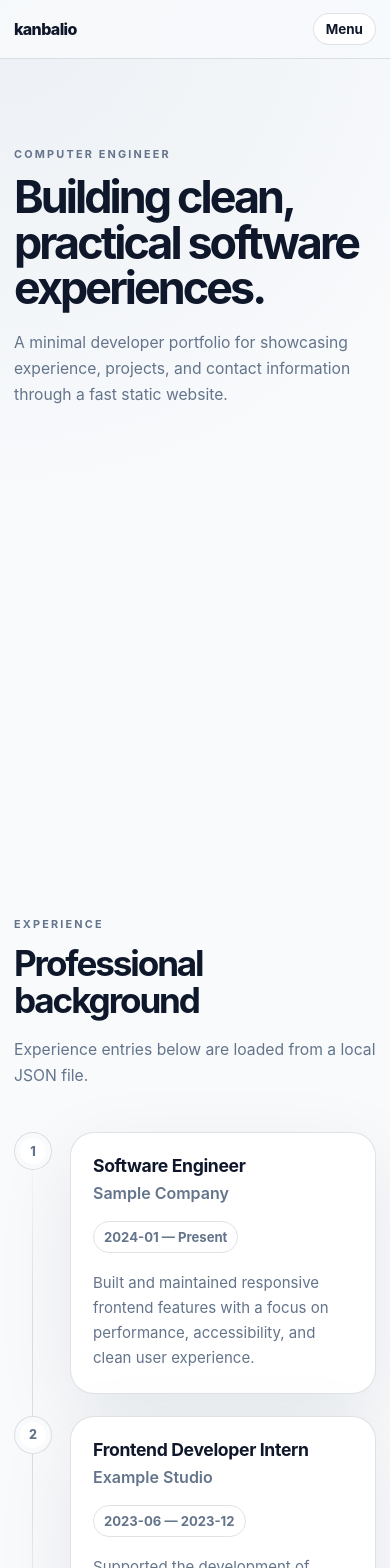
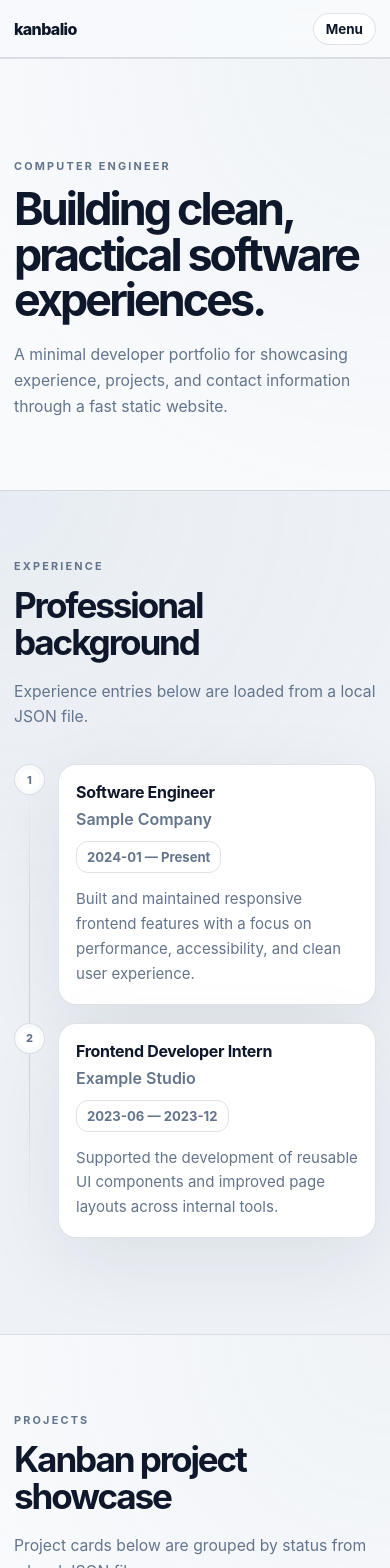
Before and after one commit to pjpangilinan/kanbalio, a React (Vite) app: page / in a window 390 px wide. Shown: the top 1568 px of the page. Built offline with nearby package versions, Linux system fonts and the light colour scheme.

Commit message:
Fixed scrolling for both desktop and mobile

```diff
--- a/src/App.css
+++ b/src/App.css
@@ -3,7 +3,9 @@
     Inter, ui-sans-serif, system-ui, -apple-system, BlinkMacSystemFont, "Segoe UI",
     sans-serif;
   color-scheme: dark;
+
   --background: #0b0f17;
+  --background-alt: #0f1522;
   --surface: #111827;
   --surface-soft: #172033;
   --text: #f8fafc;
@@ -11,11 +13,16 @@
   --border: rgba(148, 163, 184, 0.18);
   --accent: #e2e8f0;
   --shadow: 0 24px 80px rgba(0, 0, 0, 0.28);
+
+  --header-height: 72px;
+  --content-gap-after-header: 30px;
 }
 
 :root[data-theme='light'] {
   color-scheme: light;
+
   --background: #f8fafc;
+  --background-alt: #eef2f7;
   --surface: #ffffff;
   --surface-soft: #f1f5f9;
   --text: #0f172a;
@@ -31,7 +38,7 @@
 
 html {
   scroll-behavior: smooth;
-  scroll-padding-top: 88px;
+  scroll-padding-top: 0;
 }
 
 body {
@@ -64,16 +71,17 @@ button {
 .site-header {
   position: sticky;
   top: 0;
-  z-index: 20;
+  z-index: 100;
+  height: var(--header-height);
   border-bottom: 1px solid var(--border);
-  background: color-mix(in srgb, var(--background) 90%, transparent);
+  background: color-mix(in srgb, var(--background) 92%, transparent);
   backdrop-filter: blur(18px);
 }
 
 .navbar {
   position: relative;
   width: min(1120px, calc(100% - 32px));
-  height: 72px;
+  height: var(--header-height);
   margin: 0 auto;
   display: flex;
   align-items: center;
@@ -147,16 +155,36 @@ button {
   display: none;
 }
 
-.page-section {
-  min-height: 100vh;
-  display: flex;
-  align-items: center;
-  padding: 96px 0;
+main > .page-section {
+  position: relative;
+  min-height: calc(100vh - var(--header-height));
+  scroll-margin-top: 0;
+  padding: calc(var(--header-height) + var(--content-gap-after-header)) 0 112px;
+  border-top: 1px solid var(--border);
+}
+
+main > .page-section:nth-of-type(odd) {
+  background:
+    radial-gradient(circle at top right, rgba(148, 163, 184, 0.08), transparent 28rem),
+    var(--background);
+}
+
+main > .page-section:nth-of-type(even) {
+  background:
+    radial-gradient(circle at top left, rgba(148, 163, 184, 0.07), transparent 28rem),
+    var(--background-alt);
 }
 
 .section-content {
   width: min(1120px, calc(100% - 32px));
   margin: 0 auto;
+}
+
+.hero-section {
+  min-height: calc(100vh - var(--header-height));
+  display: flex;
+  align-items: center;
+  padding-top: 96px;
 }
 
 .hero-section h1 {
@@ -190,196 +218,6 @@ h2 {
   color: var(--muted);
   font-size: clamp(1.05rem, 2vw, 1.25rem);
   line-height: 1.7;
-}
-
-.placeholder-grid {
-  display: grid;
-  grid-template-columns: repeat(3, 1fr);
-  gap: 18px;
-  margin-top: 36px;
-}
-
-.placeholder-card {
-  margin-top: 36px;
-  min-height: 160px;
-  border: 1px solid var(--border);
-  border-radius: 24px;
-  padding: 24px;
-  background: var(--surface);
-  color: var(--muted);
-  box-shadow: var(--shadow);
-}
-
-.placeholder-grid .placeholder-card {
-  margin-top: 0;
-}
-
-@media (max-width: 760px) {
-  html {
-    scroll-padding-top: 72px;
-  }
-
-  .navbar {
-    width: min(100% - 28px, 1120px);
-    height: 58px;
-  }
-
-  .desktop-nav {
-    display: none;
-  }
-
-  .menu-button {
-    display: inline-flex;
-    align-items: center;
-    justify-content: center;
-  }
-
-  .mobile-menu {
-    position: absolute;
-    top: 66px;
-    right: 14px;
-    display: flex;
-    width: min(220px, calc(100vw - 28px));
-    flex-direction: column;
-    gap: 4px;
-    border: 1px solid var(--border);
-    border-radius: 18px;
-    padding: 8px;
-    background: var(--surface);
-    box-shadow: var(--shadow);
-    opacity: 0;
-    pointer-events: none;
-    transform: translateY(-8px);
-    transition:
-      opacity 160ms ease,
-      transform 160ms ease;
-  }
-
-  .mobile-menu.is-open {
-    opacity: 1;
-    pointer-events: auto;
-    transform: translateY(0);
-  }
-
-  .mobile-menu a,
-  .mobile-menu button {
-    width: 100%;
-    cursor: pointer;
-    border: 0;
-    border-radius: 12px;
-    padding: 10px 11px;
-    background: transparent;
-    color: var(--muted);
-    font-size: 0.9rem;
-    font-weight: 650;
-    text-align: left;
-  }
-
-  .mobile-menu a:hover,
-  .mobile-menu button:hover {
-    background: var(--surface-soft);
-    color: var(--text);
-  }
-
-  .page-section {
-    min-height: auto;
-    align-items: flex-start;
-    padding: 72px 0;
-  }
-
-  .hero-section {
-    min-height: calc(100vh - 58px);
-    padding-top: 88px;
-  }
-
-  .section-content {
-    width: min(100% - 28px, 1120px);
-  }
-
-  .hero-section h1 {
-    max-width: 100%;
-    font-size: clamp(2.35rem, 11.5vw, 3.5rem);
-    line-height: 1.02;
-    letter-spacing: -0.065em;
-  }
-
-  h2 {
-    font-size: clamp(2rem, 9vw, 2.8rem);
-    line-height: 1.05;
-  }
-
-  .eyebrow {
-    margin-bottom: 14px;
-    font-size: 0.68rem;
-    letter-spacing: 0.2em;
-  }
-
-  .section-lead {
-    margin-top: 18px;
-    font-size: 0.98rem;
-    line-height: 1.65;
-  }
-
-  .placeholder-grid {
-    grid-template-columns: 1fr;
-    gap: 14px;
-    margin-top: 28px;
-  }
-
-  .placeholder-card {
-    min-height: 112px;
-    margin-top: 28px;
-    border-radius: 18px;
-    padding: 18px;
-  }
-    .timeline {
-    gap: 18px;
-    margin-top: 34px;
-  }
-
-  .timeline::before {
-    left: 15px;
-  }
-
-  .timeline-item {
-    grid-template-columns: 31px minmax(0, 1fr);
-    gap: 13px;
-  }
-
-  .timeline-marker {
-    width: 31px;
-    height: 31px;
-  }
-
-  .timeline-marker span {
-    width: 21px;
-    height: 21px;
-    font-size: 0.68rem;
-  }
-
-  .timeline-card {
-    border-radius: 18px;
-    padding: 17px;
-  }
-
-  .timeline-card-header {
-    flex-direction: column;
-    gap: 12px;
-  }
-
-  .timeline-card-header span {
-    white-space: normal;
-    border-radius: 12px;
-  }
-
-  .timeline-card h3 {
-    font-size: 1rem;
-  }
-
-  .timeline-card > p {
-    margin-top: 14px;
-    font-size: 0.94rem;
-  }
 }
 
 .data-error {
@@ -586,8 +424,231 @@ h2 {
   font-weight: 700;
 }
 
+.contact-section {
+  min-height: calc(100vh + 260px);
+  padding-bottom: 420px;
+}
+
+.contact-placeholder-card {
+  margin-top: 36px;
+  min-height: 160px;
+  border: 1px solid var(--border);
+  border-radius: 24px;
+  padding: 24px;
+  background: var(--surface);
+  color: var(--muted);
+  box-shadow: var(--shadow);
+}
+
 @media (max-width: 900px) {
   .kanban-board {
     grid-template-columns: 1fr;
   }
 }
+
+@media (max-width: 760px) {
+  :root {
+    --header-height: 58px;
+    --content-gap-after-header: 20px;
+  }
+
+  html {
+    scroll-padding-top: 0;
+  }
+
+  main > .page-section.hero-section {
+    min-height: auto;
+    padding-top: 100px;
+    padding-bottom: 70px;
+  }
+
+  main > .page-section.hero-section + .page-section {
+    padding-top: calc(var(--header-height) + 10px);
+  }
+
+  .site-header {
+    height: var(--header-height);
+  }
+
+  .navbar {
+    width: min(100% - 28px, 1120px);
+    height: var(--header-height);
+  }
+
+  .desktop-nav {
+    display: none;
+  }
+
+  .menu-button {
+    display: inline-flex;
+    align-items: center;
+    justify-content: center;
+  }
+
+  .mobile-menu {
+    position: fixed;
+    top: 66px;
+    right: 14px;
+    z-index: 200;
+    display: flex;
+    width: min(220px, calc(100vw - 28px));
+    flex-direction: column;
+    gap: 4px;
+    border: 1px solid var(--border);
+    border-radius: 18px;
+    padding: 8px;
+    background: var(--surface);
+    box-shadow: var(--shadow);
+    opacity: 0;
+    pointer-events: none;
+    transform: translateY(-8px);
+    transition:
+      opacity 160ms ease,
+      transform 160ms ease;
+  }
+
+  .mobile-menu.is-open {
+    opacity: 1;
+    pointer-events: auto;
+    transform: translateY(0);
+  }
+
+  .mobile-menu a,
+  .mobile-menu button {
+    width: 100%;
+    cursor: pointer;
+    border: 0;
+    border-radius: 12px;
+    padding: 10px 11px;
+    background: transparent;
+    color: var(--muted);
+    font-size: 0.9rem;
+    font-weight: 650;
+    text-align: left;
+  }
+
+  .mobile-menu a:hover,
+  .mobile-menu button:hover {
+    background: var(--surface-soft);
+    color: var(--text);
+  }
+
+  main > .page-section {
+    min-height: calc(100svh - var(--header-height));
+    scroll-margin-top: 0;
+    padding: calc(var(--header-height) + var(--content-gap-after-header)) 0 96px;
+  }
+
+  .section-content {
+    width: min(100% - 28px, 1120px);
+  }
+
+  .hero-section {
+    min-height: auto;
+    align-items: flex-start;
+    padding-top: 34px;
+    padding-bottom: 64px;
+  }
+
+  .hero-section h1 {
+    max-width: 100%;
+    font-size: clamp(2.35rem, 11.5vw, 3.5rem);
+    line-height: 1.02;
+    letter-spacing: -0.065em;
+  }
+
+  h2 {
+    font-size: clamp(2rem, 9vw, 2.8rem);
+    line-height: 1.05;
+  }
+
+  .eyebrow {
+    margin-bottom: 14px;
+    font-size: 0.68rem;
+    letter-spacing: 0.2em;
+  }
+
+  .section-lead {
+    margin-top: 18px;
+    font-size: 0.98rem;
+    line-height: 1.65;
+  }
+
+  .timeline {
+    gap: 18px;
+    margin-top: 34px;
+  }
+
+  .timeline::before {
+    left: 15px;
+  }
+
+  .timeline-item {
+    grid-template-columns: 31px minmax(0, 1fr);
+    gap: 13px;
+  }
+
+  .timeline-marker {
+    width: 31px;
+    height: 31px;
+  }
+
+  .timeline-marker span {
+    width: 21px;
+    height: 21px;
+    font-size: 0.68rem;
+  }
+
+  .timeline-card {
+    border-radius: 18px;
+    padding: 17px;
+  }
+
+  .timeline-card-header {
+    flex-direction: column;
+    gap: 12px;
+  }
+
+  .timeline-card-header span {
+    white-space: normal;
+    border-radius: 12px;
+  }
+
+  .timeline-card h3 {
+    font-size: 1rem;
+  }
+
+  .timeline-card > p {
+    margin-top: 14px;
+    font-size: 0.94rem;
+  }
+
+  .kanban-board {
+    gap: 18px;
+    margin-top: 32px;
+  }
+
+  .kanban-column {
+    border-radius: 22px;
+    padding: 16px;
+  }
+
+  .project-card {
+    border-radius: 18px;
+    padding: 18px;
+  }
+
+  .contact-section {
+    min-height: calc(100svh + 420px);
+    padding-top: calc(var(--header-height) + var(--content-gap-after-header));
+    padding-bottom: 520px;
+  }
+
+  .contact-placeholder-card {
+    display: block;
+    min-height: 150px;
+    margin-top: 32px;
+    border-radius: 20px;
+    padding: 20px;
+  }
+}
--- a/src/App.jsx
+++ b/src/App.jsx
@@ -228,7 +228,7 @@ function App() {
           </div>
         </section>
 
-        <section id="contact" className="page-section">
+        <section id="contact" className="page-section contact-section">
           <div className="section-content">
             <p className="eyebrow">Contact</p>
             <h2>Let’s connect</h2>
@@ -236,7 +236,7 @@ function App() {
               Contact links and the resume button will be added later.
             </p>
 
-            <div className="placeholder-card">
+            <div className="contact-placeholder-card">
               Contact content placeholder
             </div>
           </div>
```
Lines whose indentation alone changed are shown as unchanged.
